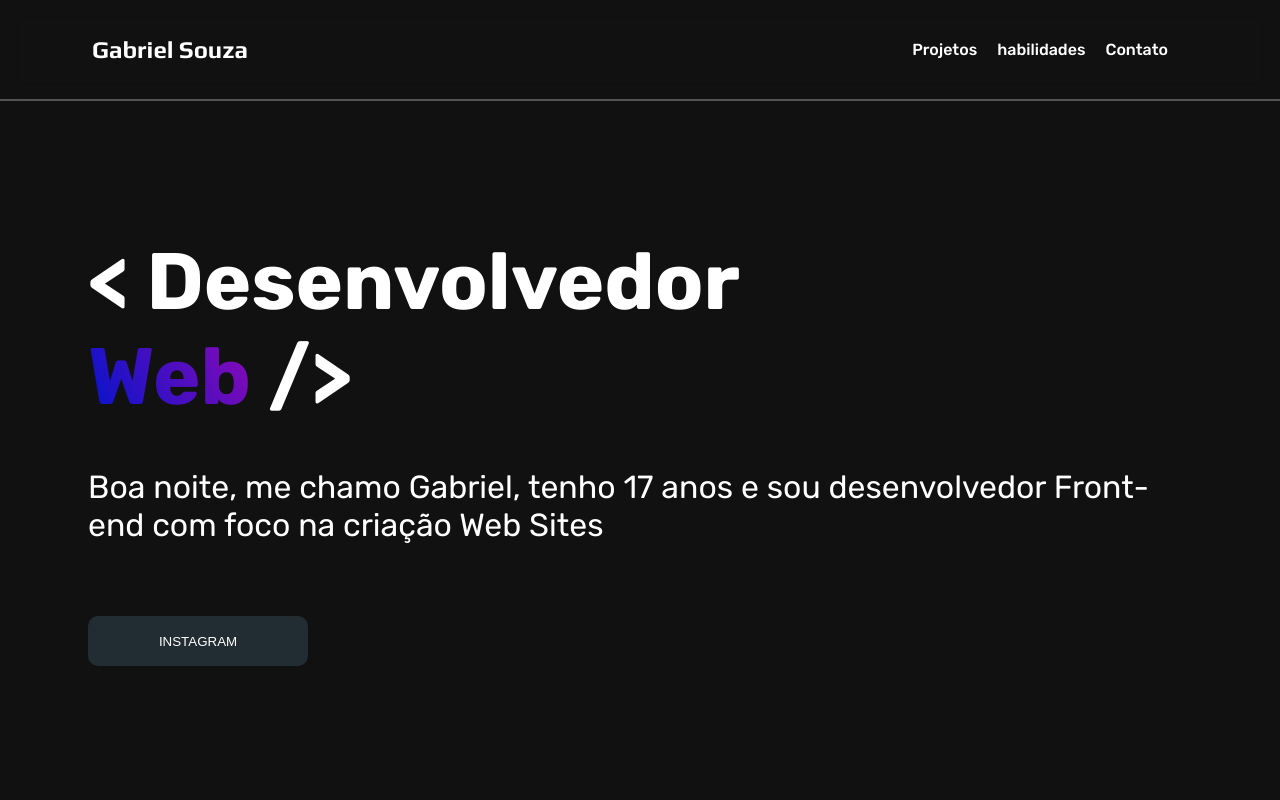
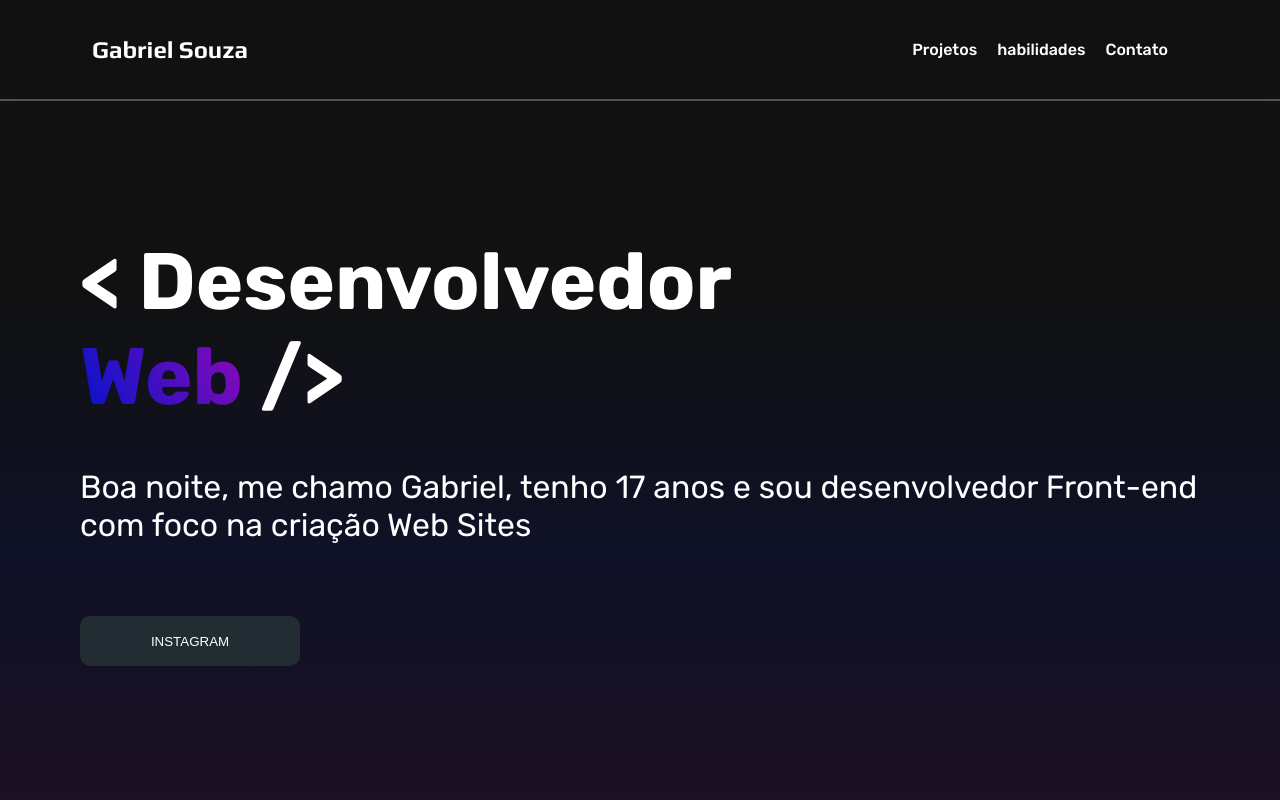
Before and after one commit to GabrielCS123/Meu-portifolio, a plain HTML site: page index.html in a window 1280 px wide. Shown: the top 800 px of the page. Drawn offline with Linux system fonts and the light colour scheme.

Commit message:
gradiente na secao_principal

```diff
--- a/estilos/main.css
+++ b/estilos/main.css
@@ -9,8 +9,9 @@ main {
 }
 
 .secao_principal {
-    margin: 0 -1em;
+    margin: 0 -1.5em;
     padding: 10em 5em;
+    background: linear-gradient(180deg, #111, #111, rgba(0, 20, 204, 0.116), rgba(142, 9, 182, 0.103));;
 
 }
 
```
